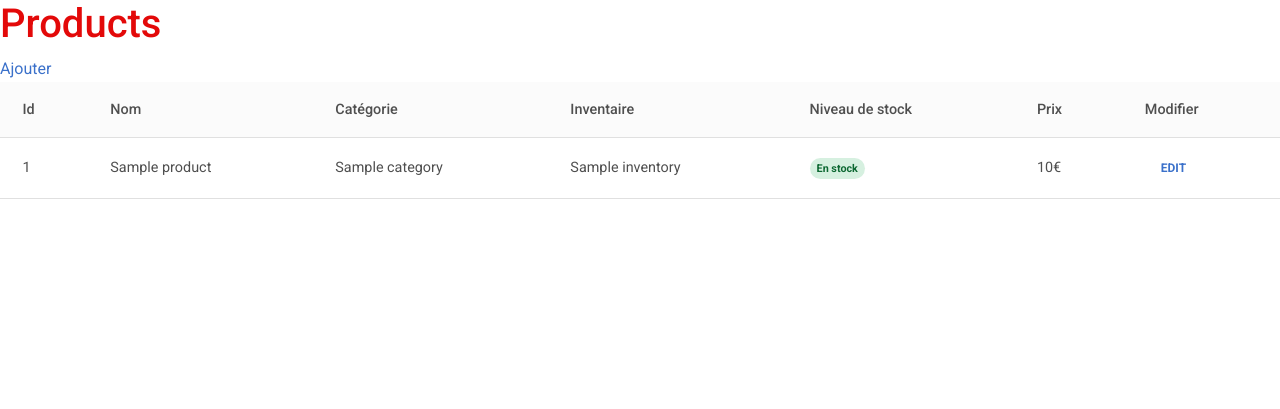
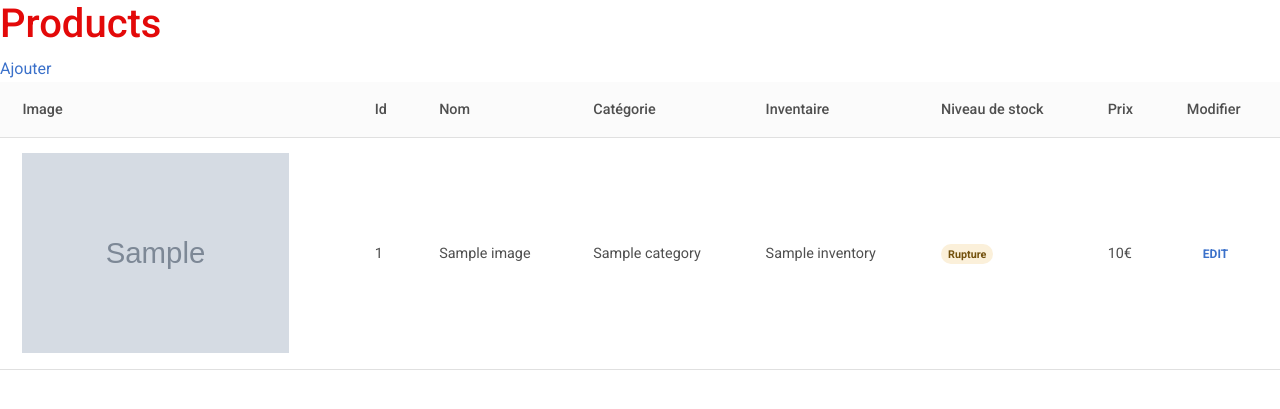
Before and after one commit to thuyannhu/Strasbouq, a PHP site: template src/View/Product/index.html.twig in a window 1280 px wide. Shown: the part 67-476 px from the top of the page. Run offline with PHP 8.4, Linux system fonts and the light colour scheme; the template is opened without the code that fills it: most values are stand-ins (such as "Sample title", 1, 10 or a date in 2020); grey boxes marked "Sample" are stand-in pictures; some libraries are stand-ins or nearby versions.

Commit message:
added images

```diff
--- a/src/Controller/ImageController.php
+++ b/src/Controller/ImageController.php
@@ -44,6 +44,6 @@ class ImageController extends AbstractController
                 header('Location:/products/show?id=' . $id);
                 return null;
             }
-        } return $this->twig->render('Product/show.html.twig', ['image' => $newImage]);
+        } return $this->twig->render('Product/add.html.twig');
     }
 }
--- a/src/View/Product/index.html.twig
+++ b/src/View/Product/index.html.twig
@@ -10,6 +10,7 @@
     <table class="table align-middle mb-0 bg-white">
   <thead class="bg-light">
     <tr>
+        <th>Image</th>
         <th>Id</th>
         <th>Nom</th>
         <th>Catégorie</th>
@@ -21,23 +22,31 @@
   </thead>
   <tbody>
     <tr>
-    {% for product in products %}
+    {% for image in images %}
               <tr>
-              <a href="/products/show?id={{ product.id }}">
-                <td class="fw-normal mb-1">{{ product.id }}</td>
-                <td class="fw-normal mb-1">{{ product.name }}</td>
-                <td class="fw-normal mb-1">{{ product.category }}</td>
-                <td class="fw-normal mb-1">{{ product.inventory }}</td>
+              <td>
+                <div class="d-flex align-items-center">
+                    <img
+                    src="\{{ image.filename }}"
+                    alt=""
+                    style="width: auto; height: 200px"
+                    ;>
+                </div>
+                </td>
+                <td class="fw-normal mb-1">{{ image.id }}</td>
+                <td class="fw-normal mb-1">{{ image.name }}</td>
+                <td class="fw-normal mb-1">{{ image.category }}</td>
+                <td class="fw-normal mb-1">{{ image.inventory }}</td>
                 {% if product.inventory > 5 %}
                     <td><span class="badge badge-success rounded-pill d-inline">En stock</span></td>
                 {% endif %}
-                {% if product.inventory > 0 and product.inventory <= 5 %}
+                {% if product.inventory > 0 and image.inventory <= 5 %}
                     <td><span class="badge badge-primary rounded-pill d-inline">Stock bas</span></td>
                 {% endif %}
                 {% if product.inventory == 0 %}
                     <td><span class="badge badge-warning rounded-pill d-inline">Rupture</span></td>
                 {% endif %}
-                <td class="fw-normal mb-1">{{ product.price }}€</td>
+                <td class="fw-normal mb-1">{{ image.price }}€</td>
                 <td>
                 <button
                 type="button"
@@ -51,6 +60,8 @@
         {% endfor %}
     </ul>
     <a href="/products/add">Ajouter</a>
+        {{ dump (image)}}
+
 {% endblock %}
 
    {% block footer %}
```
Also changed, not shown: src/Controller/ProductController.php (+2 -6 lines), src/Model/ProductManager.php (+12 -1 lines), src/View/Product/show.html.twig (+3 -5 lines), public/assets/img/products/6446b822d8cb3.jpg (added), public/assets/img/products/6446c05e27781.jpg (added).
